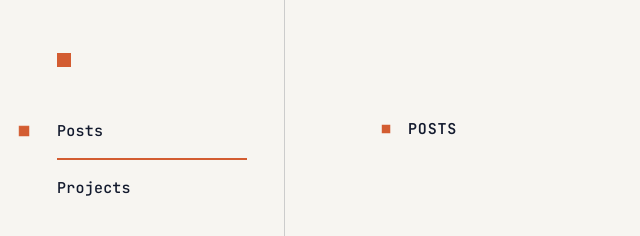
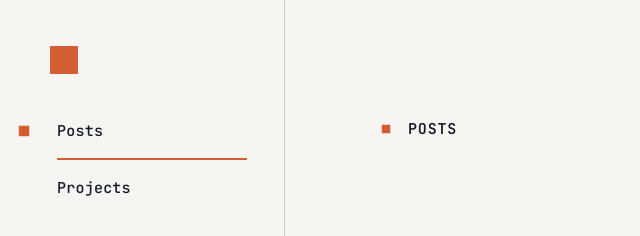
Before and after one commit to falamu/falamu.github.io, a Jekyll site: the page built from index.markdown, in a window 1280 px wide. Shown: the top 236 px of the page, without its empty margins (0-640 px from the left). Built offline with Jekyll 4.4.1, drawn with Linux system fonts in a browser that asks for light colours.

Commit message:
Enlarge home logo

```diff
--- a/assets/main.scss
+++ b/assets/main.scss
@@ -76,8 +76,8 @@ a:focus-visible {
 }
 
 .home-link span {
-  width: 14px;
-  height: 14px;
+  width: 28px;
+  height: 28px;
   background: $accent;
   transition: transform 150ms ease;
 }
```
